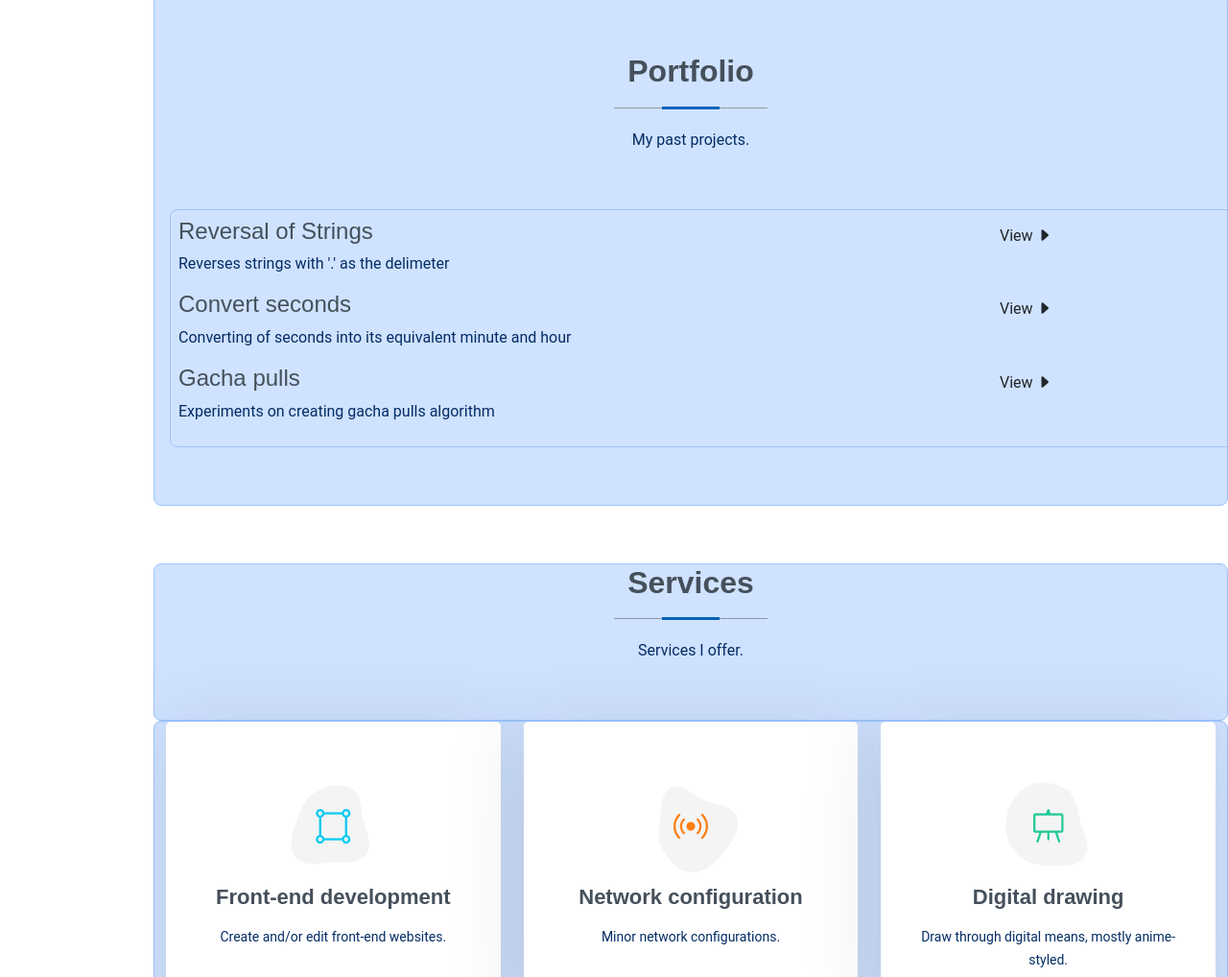
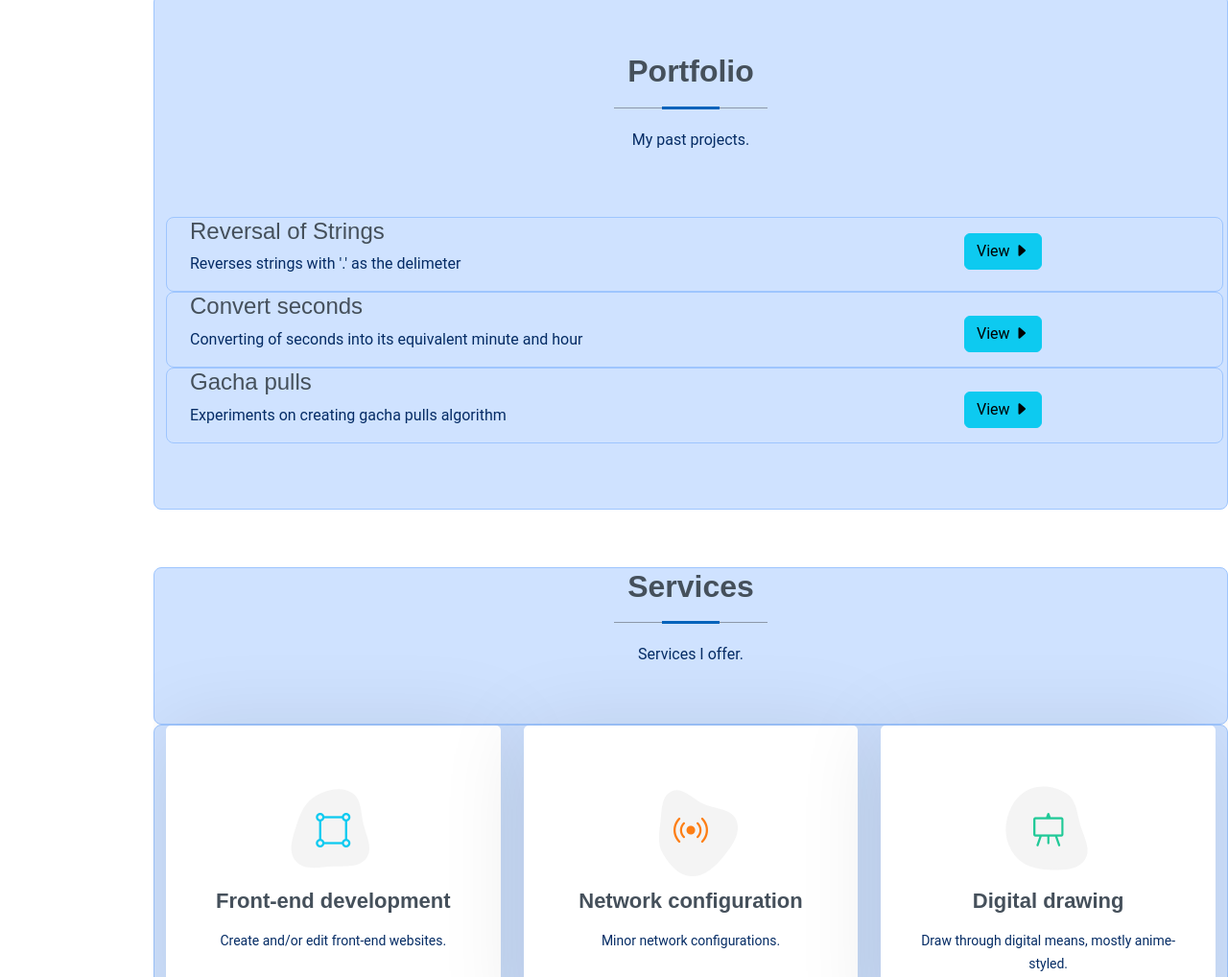
Before and after one commit to scalimbo/scalimbo.github.io, a plain HTML site: page index.html in a window 1280 px wide. Shown: the part 2643-3661 px from the top of the page at 96% size. Drawn offline with Linux system fonts and the light colour scheme.

Commit message:
changes the button position

```diff
--- a/index.html
+++ b/index.html
@@ -261,15 +261,15 @@
 
 
       </div>
-      <div class="container-fluid d-block p-2 mx-3 text-primary-emphasis bg-primary-subtle border border-primary-subtle rounded-3" data-aos="fade-up">
+      <div class="container-fluid d-block p-2 mx-3 " data-aos="fade-up">
 
-        <div class="row " data-aos="fade-up">
+        <div class="row container-fluid text-primary-emphasis bg-primary-subtle border border-primary-subtle rounded-3" data-aos="fade-up">
           <div class="col-9">
             <h4>Reversal of Strings</h4>
             <p>Reverses strings with '.' as the delimeter</p>
           </div>
-          <div class="col-3">
-            <button type="button" class="btn bg-primary-subtle " data-bs-toggle="modal" data-bs-target="#video1">
+          <div class="col-3 pt-3">
+            <button type="button" class="btn btn btn-info " data-bs-toggle="modal" data-bs-target="#video1">
               View <i class="bi bi-caret-right-fill"></i>
             </button>
           <!--Modal start for button 1-->
@@ -295,13 +295,13 @@
 
 
         </div>
-        <div class="row" data-aos="fade-up">
+        <div class="row container-fluid text-primary-emphasis bg-primary-subtle border border-primary-subtle rounded-3" data-aos="fade-up">
           <div class="col-9">
             <h4>Convert seconds</h4>
             <p>Converting of seconds into its equivalent minute and hour</p>
           </div>
-          <div class="col-3">
-            <button type="button" class="btn bg-primary-subtle" data-bs-toggle="modal" data-bs-target="#video2">
+          <div class="col-3 pt-4">
+            <button type="button" class="btn btn btn-info" data-bs-toggle="modal" data-bs-target="#video2">
               View <i class="bi bi-caret-right-fill"></i>
             </button>
             <div class="modal fade " id="video2" tabindex="-1" aria-labelledby="exampleModalLabel" aria-hidden="true">
@@ -325,13 +325,13 @@
 
 
         </div>
-        <div class="row" data-aos="fade-up">
+        <div class="row container-fluid text-primary-emphasis bg-primary-subtle border border-primary-subtle rounded-3" data-aos="fade-up">
           <div class="col-9">
             <h4>Gacha pulls</h4>
             <p>Experiments on creating gacha pulls algorithm</p>
           </div>
-          <div class="col-3">
-            <button type="button" class="btn bg-primary-subtle " data-bs-toggle="modal" data-bs-target="#video3">
+          <div class="col-3 pt-4">
+            <button type="button" class="btn btn btn-info " data-bs-toggle="modal" data-bs-target="#video3">
               View <i class="bi bi-caret-right-fill"></i>
             </button>
             <div class="modal fade " id="video3" tabindex="-1" aria-labelledby="exampleModalLabel" aria-hidden="true">
```
